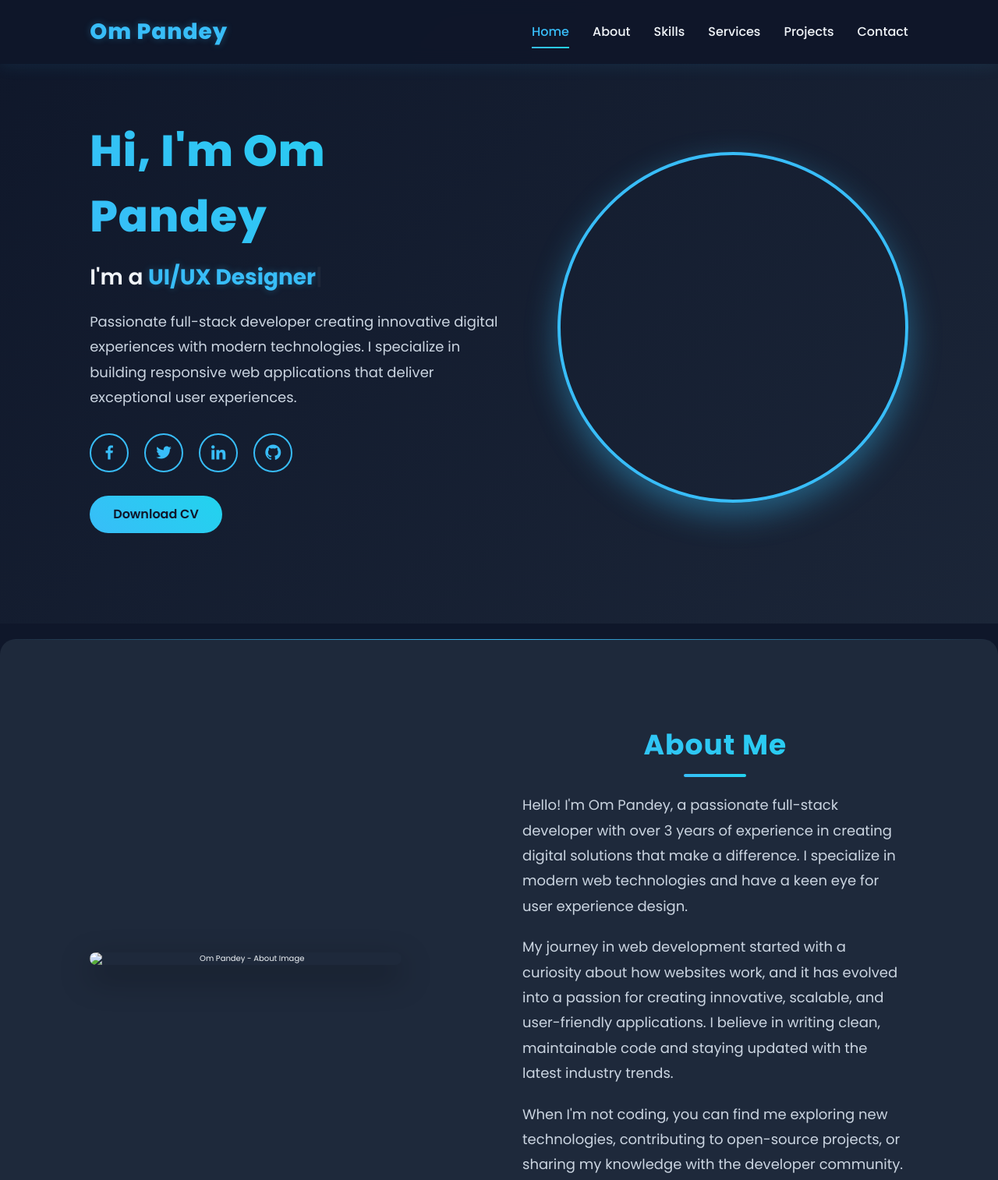
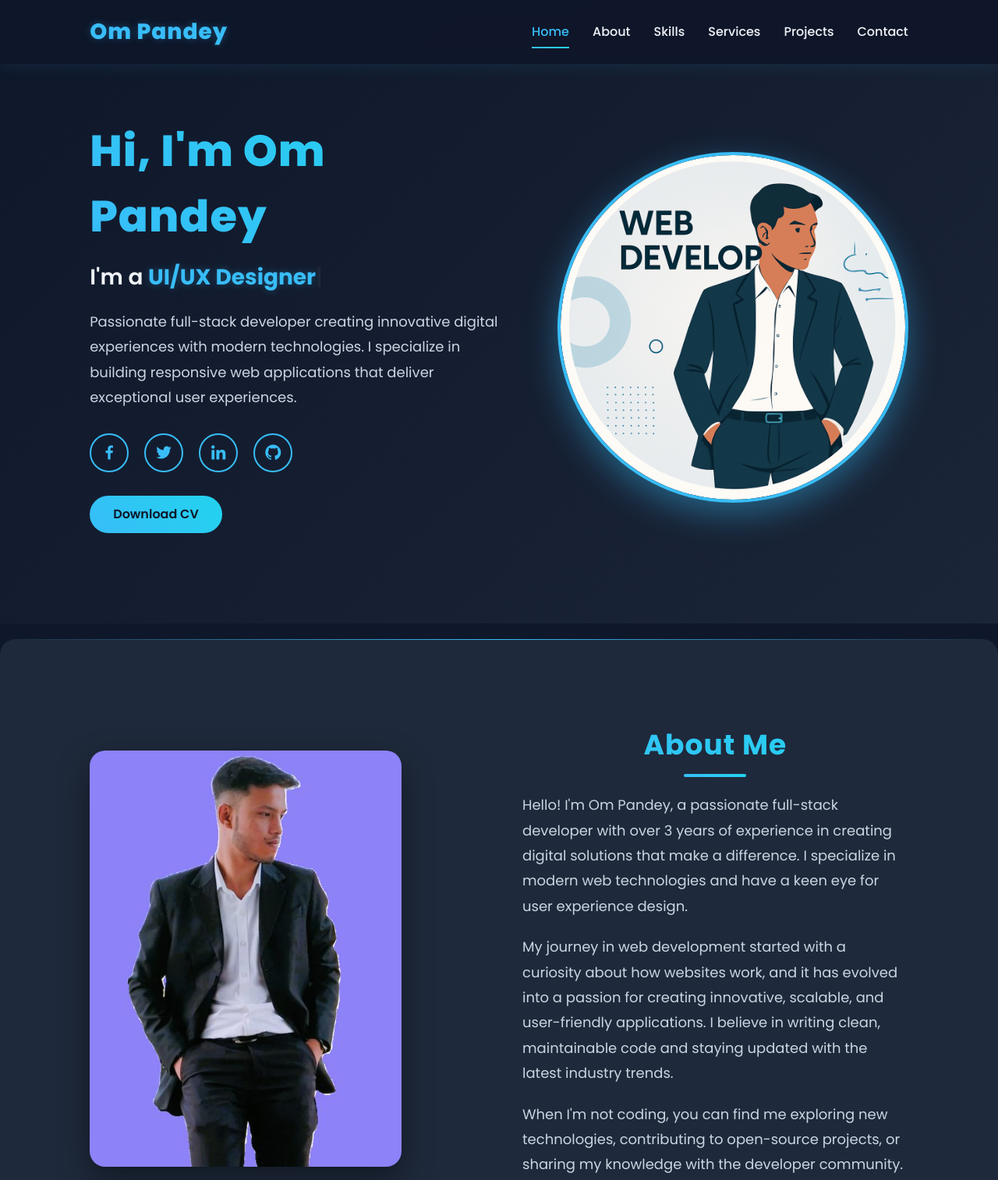
Before and after one commit to ompandey19/portfolio, a plain HTML site: page index.html in a window 1280 px wide. Shown: the top 1514 px of the page at 78% size. Drawn offline with nearby package versions, Linux system fonts and the light colour scheme.

Commit message:
change images

```diff
--- a/index.html
+++ b/index.html
@@ -821,7 +821,7 @@
 
         <!--------------------You image om pandey ---------------------------------->
         <div class="home-img" data-aos="zoom-out">
-            <img src="portfolio.2/om (3).png" alt="Om Pandey - Profile Image" />
+            <img src="om (3).png" alt="Om Pandey - Profile Image" />
         </div>
     </section>
 
@@ -829,7 +829,7 @@
     <section class="about section-bg" id="about">
         <div class="about-img" data-aos="fade-left">
             <!---------------------My second image om pandey ---------------------------------------->
-            <img src="portfolio.2/om .png" alt="Om Pandey - About Image" />
+            <img src="om (1).JPG" alt="Om Pandey - About Image" />
         </div>
         <div class="about-content" data-aos="fade-right">
             <h2 class="section-title">About Me</h2>
```
Also changed, not shown: om (1).JPG (added), om (3).png (added).
